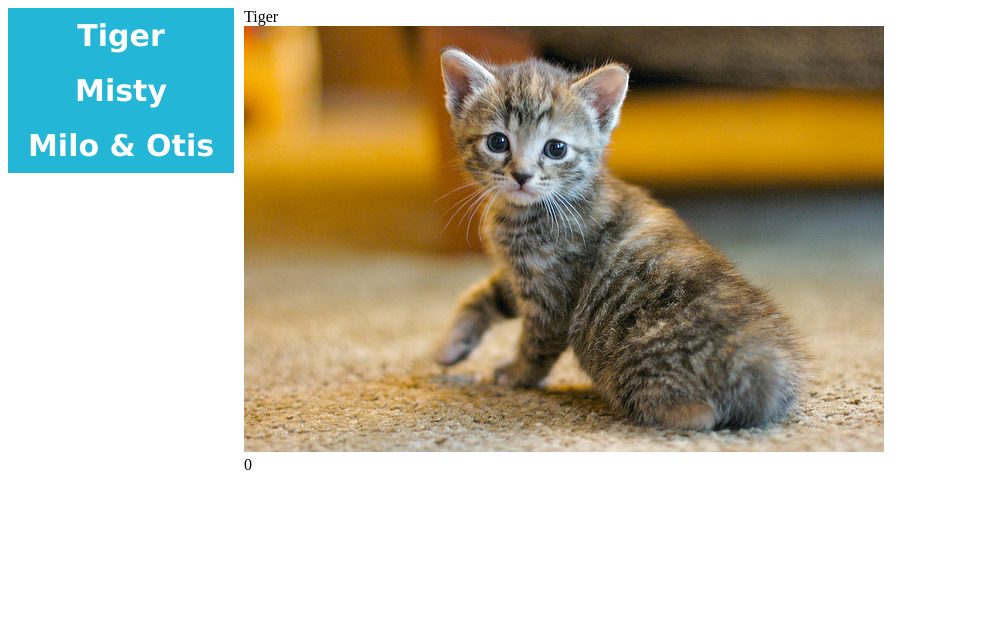
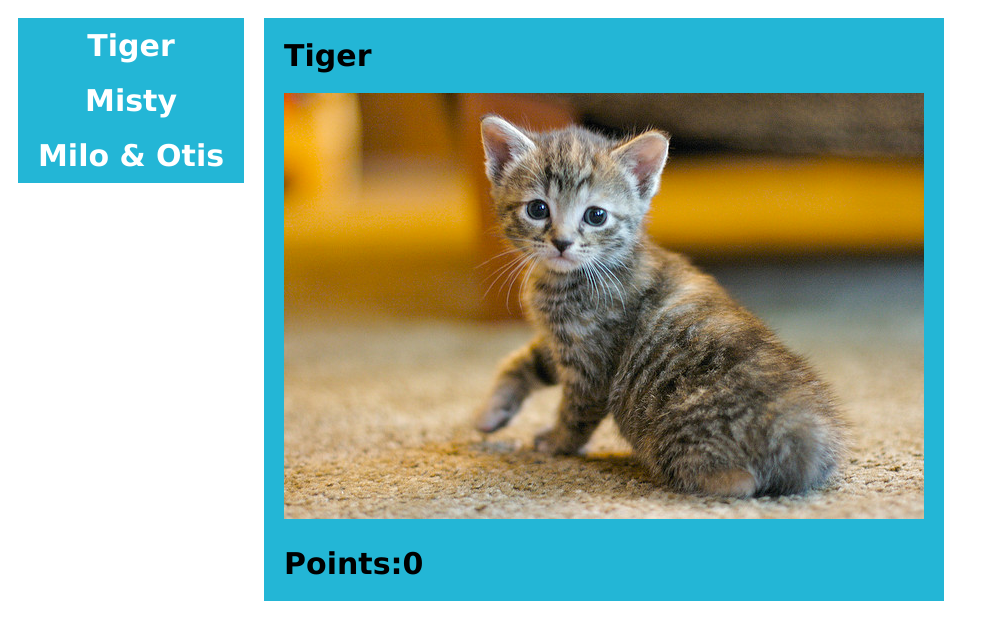
Before and after one commit to esphys/cat-clicker, a plain HTML site: page index.html in a window 1280 px wide. Shown: the whole page, without its empty margins (0-999 px from the left). Drawn offline with Linux system fonts and the light colour scheme.

Commit message:
add styling to display

```diff
--- a/index.html
+++ b/index.html
@@ -42,7 +42,13 @@
   }
   </script>
   <style type="text/css">
+    * {
+      font-family: "Verdana";
+      font-weight: bold;
+      font-size: 30px;
+    }
     .catList {
+
       background-color: #23b6d6;
       color: #ffffff;
       padding-right: 20px;
@@ -57,11 +63,23 @@
     .catList:hover {
       background-color: #18788d;
     }
+    #cat-name {
+      padding-bottom: 20px;
+    }
     #cat-list {
       float: left;
+      margin: 10px;
     }
     #cat-container {
-      padding-left: 10px;
+      padding: 20px;
+      margin: 10px;
+      float: left;
+      background-color: #23b6d6;
+    }
+    #score {
+      padding-top: 20px;
+    }
+    #points {
       float: left;
     }
   </style>
@@ -71,7 +89,10 @@
   <div id="cat-container">
     <div id="cat-name"></div>
     <img id="cat-picture">
+    <div id="score">
+      <div id="points">Points:</div>
       <div id="count"></div>
+    </div>
   </div>
 </body>
 </html>
```
Lines whose indentation alone changed are shown as unchanged.
